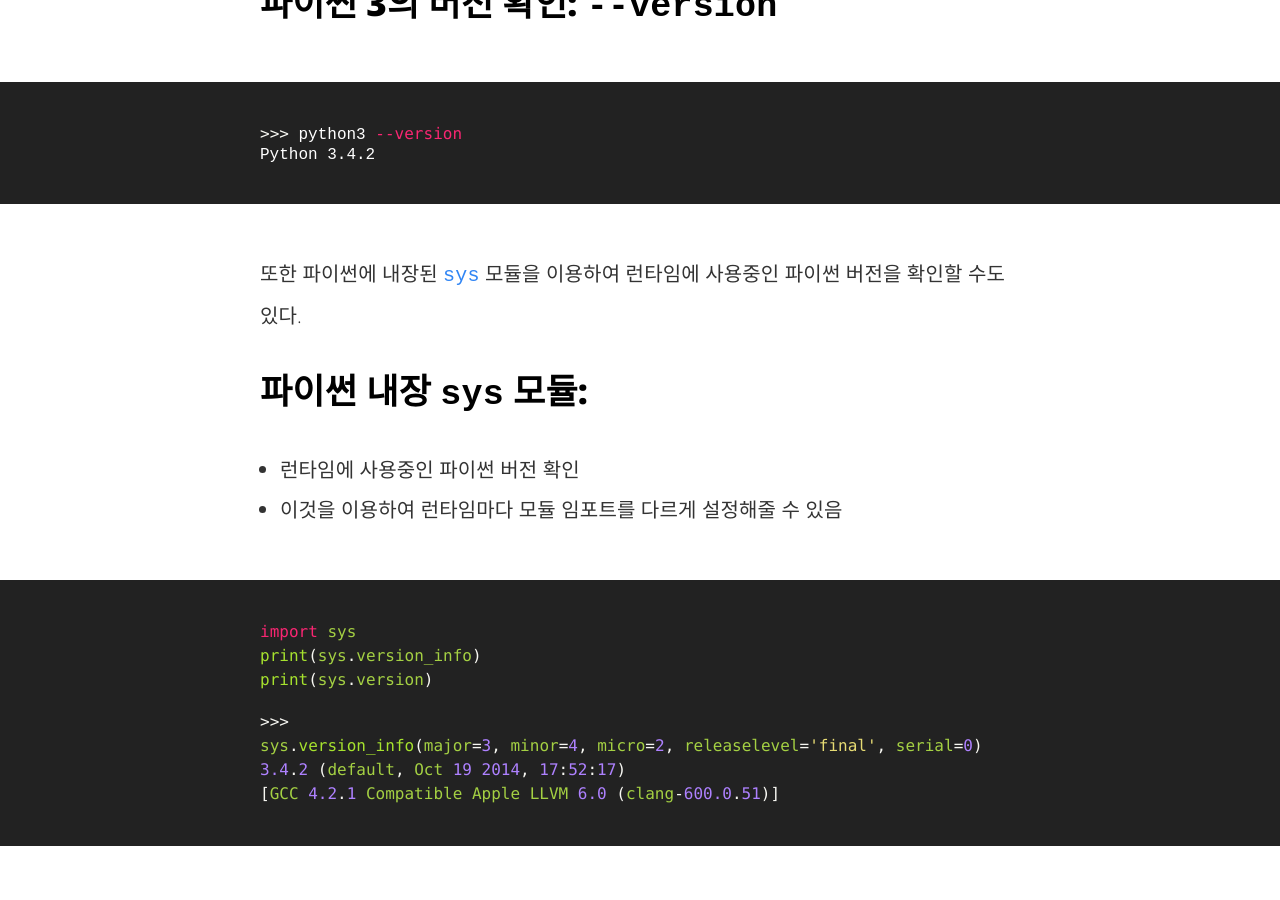
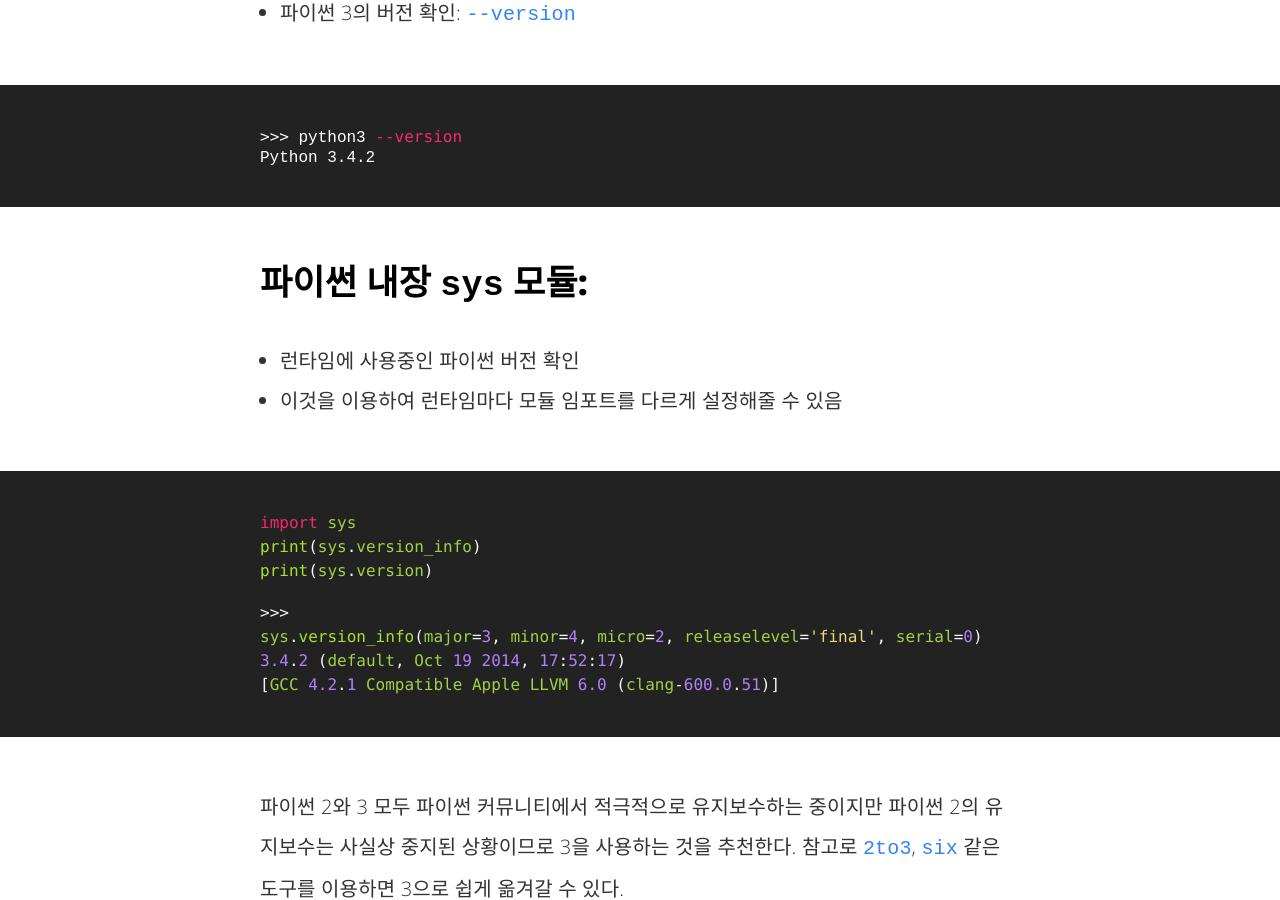
Before and after one commit to hcnoh/blog-prev, a Jekyll site: the page built from _posts/2018-09-09-effective-python-way01.md, in a window 1280 px wide and 900 px high, scrolled down 1824 px. Built offline with Jekyll 4.4.1, drawn with Linux system fonts in a browser that asks for light colours; comment, search, counter and statistics services are not loaded.

Commit message:
Update 2018-09-09-effective-python-way01.md

```diff
--- a/_posts/2018-09-09-effective-python-way01.md
+++ b/_posts/2018-09-09-effective-python-way01.md
@@ -21,19 +21,18 @@ twitter_text: '이펙티브 파이썬 스터디 WAY 01 정리'
 - 커맨드 라인 상에서 사용되는 기본 파이썬의 버전 확인: `--version` 플래그를 이용
 - 파이썬 3는 특별히 `python 3` 명령 사용
 
-## 파이썬 2.7의 버전 확인: `--version`
+- 파이썬 2.7의 버전 확인: `--version`
 {% highlight bash %}
 >>> python --version
 Python 2.7.8
 {% endhighlight %}
 
-## 파이썬 3의 버전 확인: `--version`
+- 파이썬 3의 버전 확인: `--version`
 {% highlight bash %}
 >>> python3 --version
 Python 3.4.2
 {% endhighlight %}
 
-또한 파이썬에 내장된 `sys` 모듈을 이용하여 런타임에 사용중인 파이썬 버전을 확인할 수도 있다.
 ## 파이썬 내장 `sys` 모듈:
 - 런타임에 사용중인 파이썬 버전 확인
 - 이것을 이용하여 런타임마다 모듈 임포트를 다르게 설정해줄 수 있음
```
